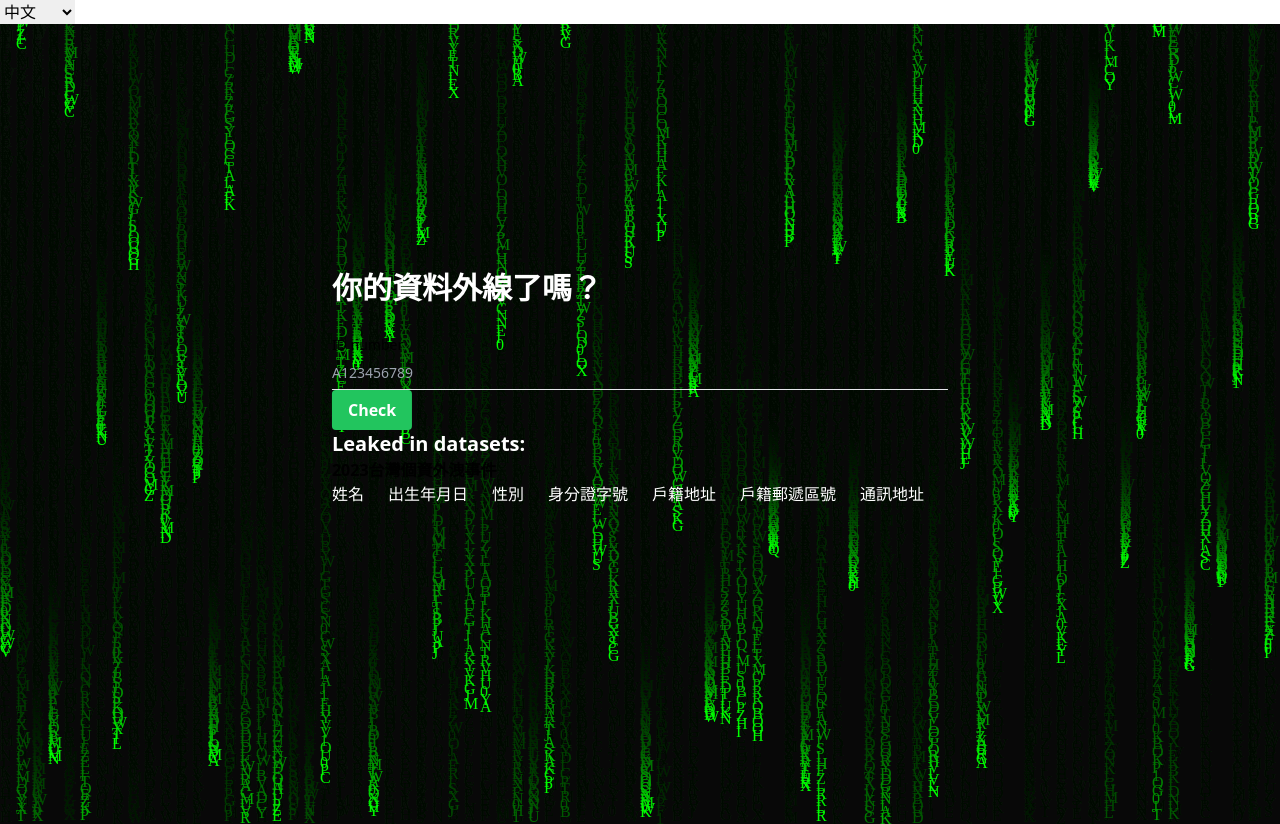
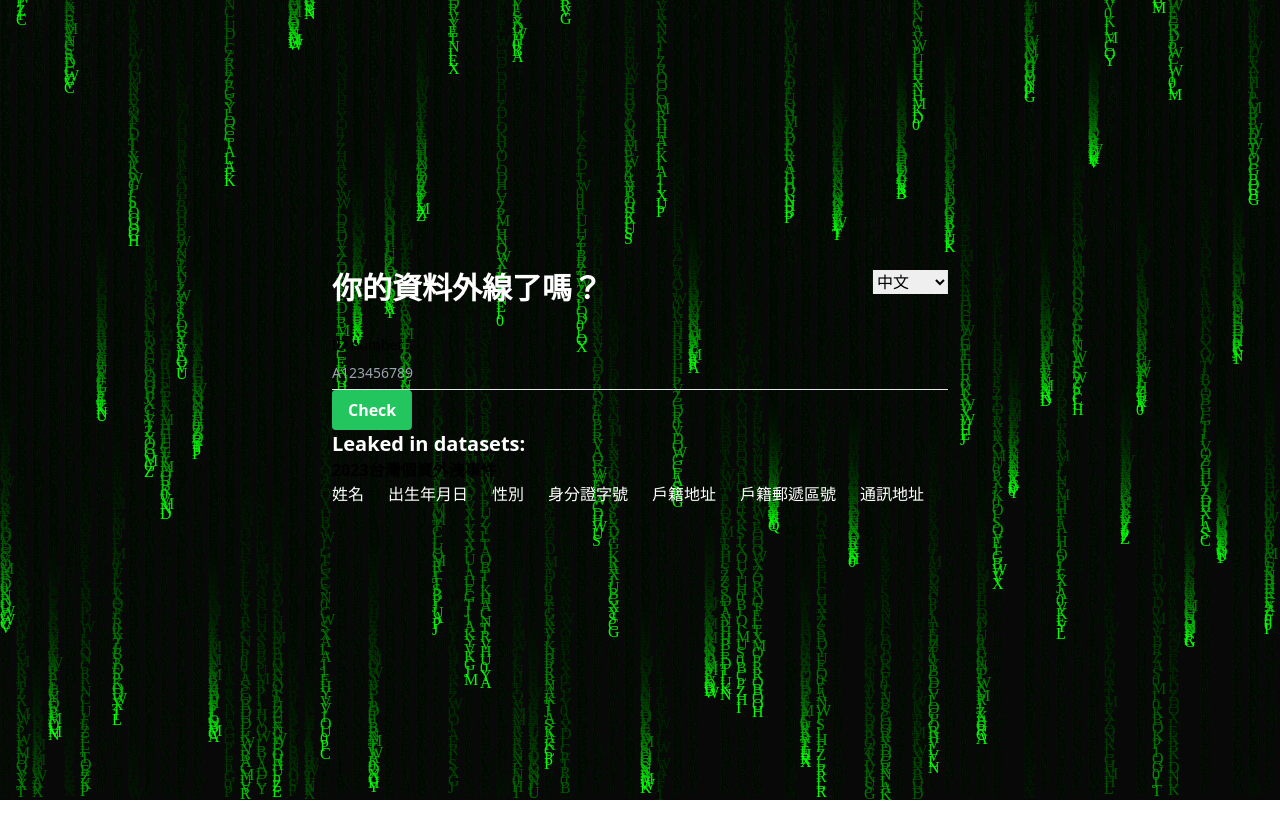
Before and after one commit to Vincent550102/haveidbeenpwned, a Vue app in the folder app/: page / in a window 1280 px wide. After the commit the page ends 800 px from the top, so only its background shows below. Built offline with nearby package versions, Linux system fonts and the light colour scheme.

Commit message:
Fix language selector positioning

```diff
--- a/app/src/App.vue
+++ b/app/src/App.vue
@@ -57,14 +57,14 @@ export default {
 
 <template>
   <div class="relative w-screen h-screen">
-    <header>
-      <select v-model="locale">
-        <option value="zh-tw">中文</option>
-        <option value="en">English</option>
-      </select>
-    </header>
     <VividBackground class="w-full h-full" />
     <div class="absolute z-10 top-1/2 left-1/2 transform -translate-x-1/2 -translate-y-1/2">
+      <header class="float-right">
+        <select v-model="locale">
+          <option value="zh-tw">中文</option>
+          <option value="en">English</option>
+        </select>
+      </header>
       <h1 class="text-3xl font-bold text-white">
         {{ t("message.title") }}
       </h1>
```
